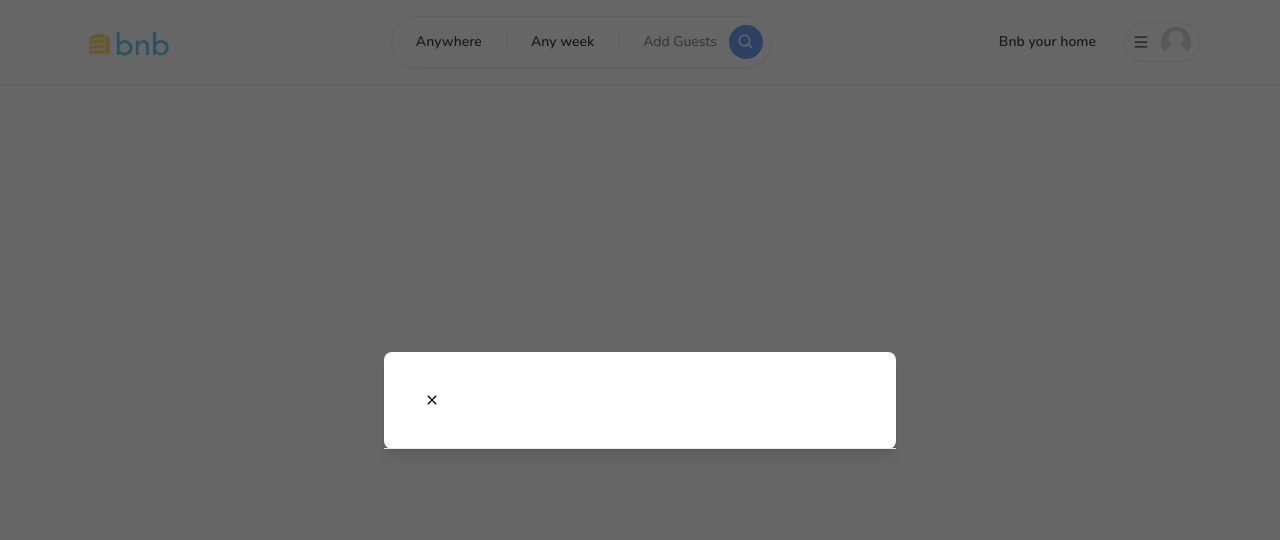
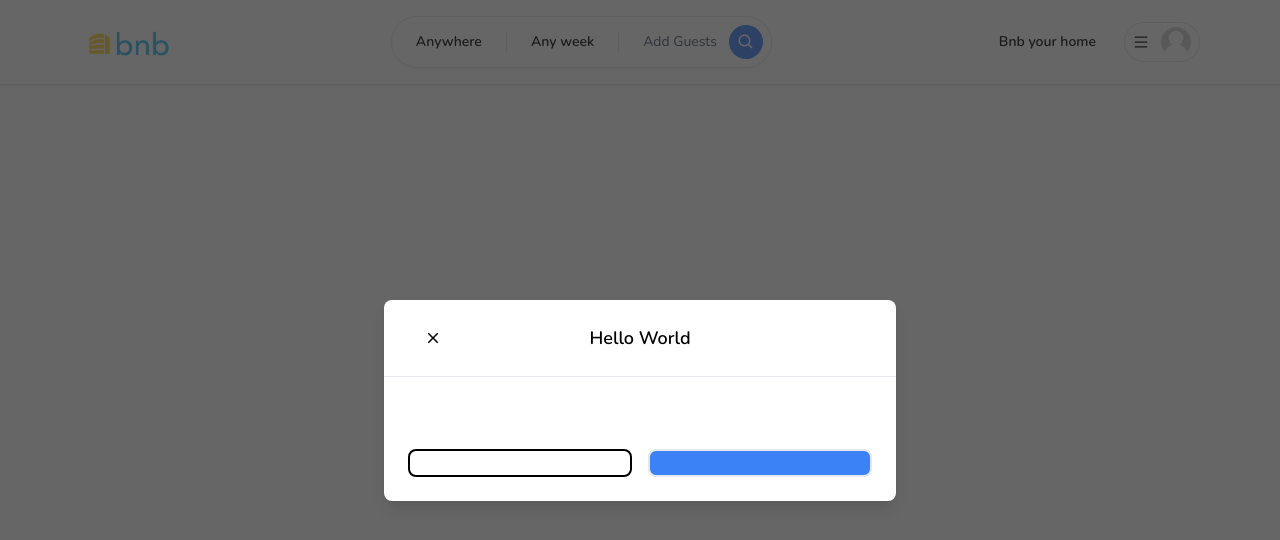
Before and after one commit to rorense/bed-breakfast, a Next.js app in the folder bnb/: page / in a window 1280 px wide. Shown: the top 540 px of the page. Built offline with nearby package versions, Linux system fonts and the light colour scheme.

Commit message:
Completed button component

```diff
--- /dev/null
+++ b/bnb/app/components/Button.tsx
@@ -0,0 +1,44 @@
+"use client";
+import React from "react";
+import { IconType } from "react-icons";
+
+interface ButtonProps {
+  label: string;
+  onClick: (e: React.MouseEvent<HTMLButtonElement>) => void;
+  disabled?: boolean;
+  outline?: boolean;
+  small?: boolean;
+  icon?: IconType;
+}
+
+// A Reusable button component for outline button and small icons alike
+const Button: React.FC<ButtonProps> = ({
+  label,
+  onClick,
+  disabled,
+  outline,
+  small,
+  icon: Icon,
+}) => {
+  return (
+    <button
+      onClick={onClick}
+      disabled={disabled}
+      // CSS for differing button styles depending on the props being passed through it
+      className={`relative disabled:opacity-70 disabled:cursor-not-allowed rounded-lg hover:opacity-80 transition w-full ${
+        outline ? "bg-white" : "bg-blue-500"
+      }
+        ${outline ? "border-black" : "border-bg-blue"}
+        ${outline ? "text-black" : "text-white"}
+        ${small ? "py-1" : "py-3"}
+        ${small ? "text-sm" : "text-md"}
+        ${small ? "font-light" : "font-semibold"}
+        ${small ? "border-[1px]" : "border-2"}`}
+    >
+      {Icon && <Icon size={24} className="absolute left-4 top-3" />}
+      {label}
+    </button>
+  );
+};
+
+export default Button;
--- a/bnb/app/components/modals/Modal.tsx
+++ b/bnb/app/components/modals/Modal.tsx
@@ -1,6 +1,7 @@
 "use client";
 import React, { useCallback, useEffect, useState } from "react";
 import { IoMdClose } from "react-icons/io";
+import Button from "../Button";
 
 interface ModalProps {
   isOpen: boolean;
@@ -12,7 +13,7 @@ interface ModalProps {
   actionLabel: string;
   disabled: boolean;
   secondaryAction: () => void;
-  secondaryLabel: string;
+  secondaryActionLabel: string;
 }
 
 const Modal: React.FC<ModalProps> = ({
@@ -24,7 +25,7 @@ const Modal: React.FC<ModalProps> = ({
   footer,
   onSubmit,
   secondaryAction,
-  secondaryLabel,
+  secondaryActionLabel,
   title,
 }) => {
   const [showModal, setShowModal] = useState(isOpen);
@@ -87,14 +88,30 @@ const Modal: React.FC<ModalProps> = ({
                   onClick={handleClose}
                   className="p-1 border-0 hover:opacity-70 transition absolute left-9"
                 >
-                  <IoMdClose size={16} />
+                  <IoMdClose size={18} />
                 </button>
+                {/* Title */}
                 <div className="text-lg font-semibold">{title}</div>
-                {/* Body */}
-                <div className="relative p-6 flex-auto">{body}</div>
-                {/* Footer */}
-                <div className="flex flex-col gap-2 p-6">
-                  <div className="flex flex-row items-center gap-4 w-full"></div>
+              </div>
+              {/* Body */}
+              <div className="relative p-6 flex-auto">{body}</div>
+              {/* Footer */}
+              <div className="flex flex-col gap-2 p-6">
+                <div className="flex flex-row items-center gap-4 w-full">
+                  {/* Secondary action label */}
+
+                  <Button
+                    outline
+                    disabled={disabled}
+                    label={secondaryActionLabel}
+                    onClick={handleSecondaryAction}
+                  />
+                  {/* Primary action button */}
+                  <Button
+                    disabled={disabled}
+                    label={actionLabel}
+                    onClick={handleSubmit}
+                  />
                 </div>
               </div>
             </div>
--- a/bnb/app/layout.tsx
+++ b/bnb/app/layout.tsx
@@ -20,7 +20,7 @@ export default function RootLayout({
   return (
     <html lang="en">
       <body className={font.className}>
-        <Modal isOpen />
+        <Modal isOpen title="Hello World" />
         <Navbar />
         {children}
       </body>
```
